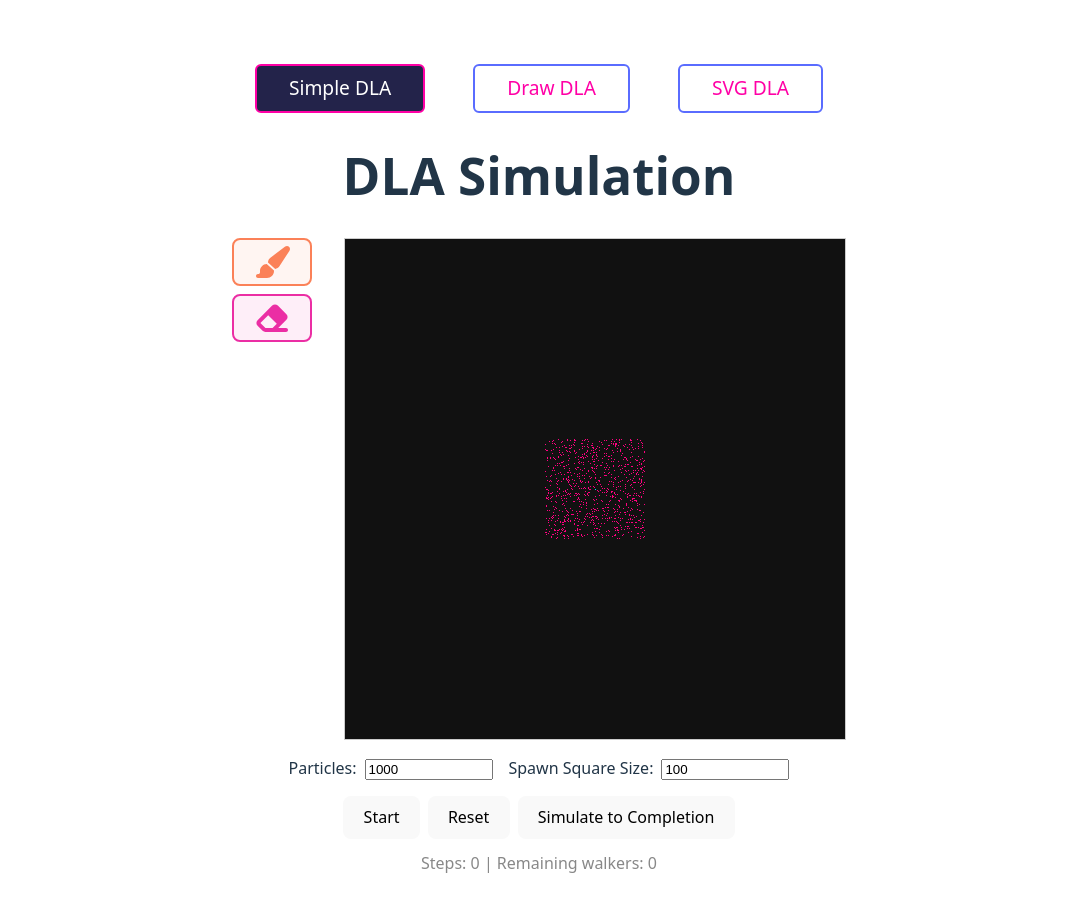
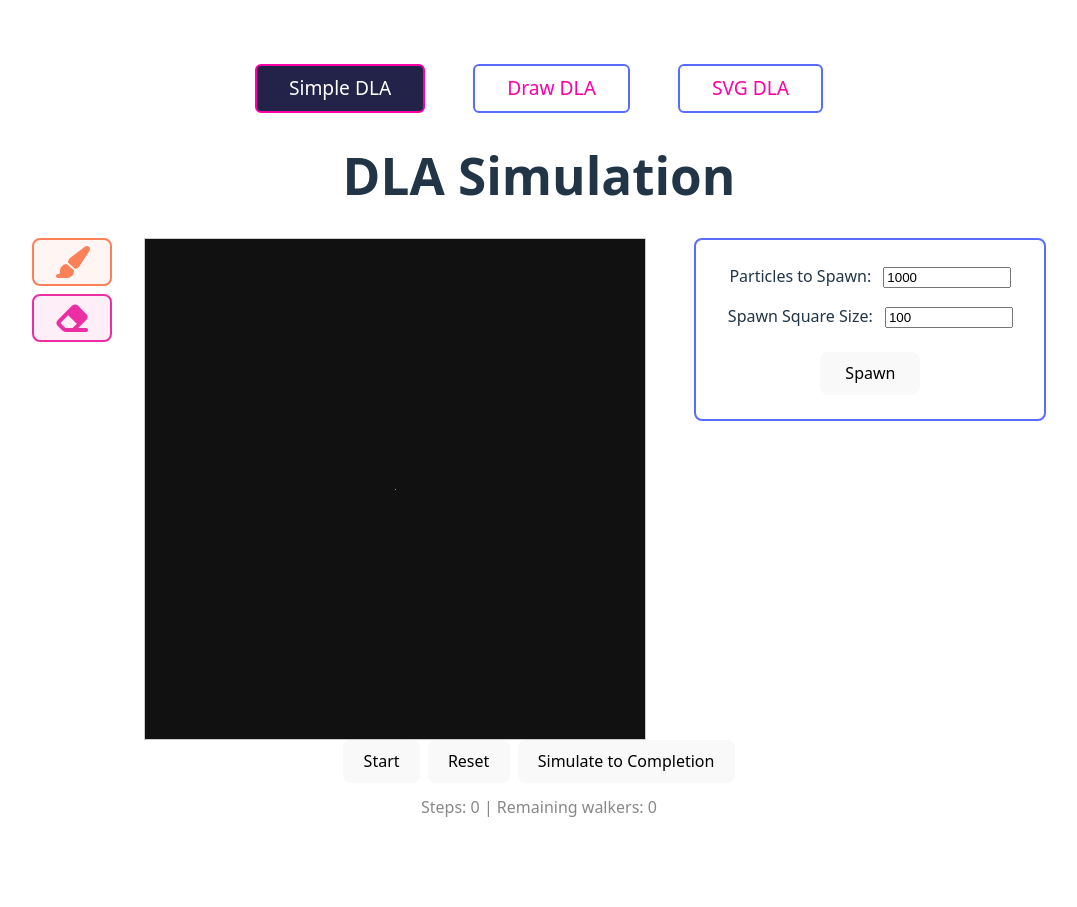
Before and after one commit to chriswininger/DLA-Studio-2025, a React (Vite) app: page /simple-2d-animated-dla in a window 1280 px wide. Shown: the whole page, without its empty margins (101-1178 px from the left). After the commit the page ends 851 px from the top, so only its background shows below. Built offline with nearby package versions, Linux system fonts and the light colour scheme.

Commit message:
beginning phase of shifting spwan to more manual control

```diff
--- a/src/dla/dla.ts
+++ b/src/dla/dla.ts
@@ -15,6 +15,7 @@ export interface DLAState {
 
 // Create initial DLA state
 export function createDLAState(width: number, height: number, numWalkers: number, spawnSquareSize?: number): DLAState {
+  console.log('createDLAState', width, height, numWalkers, spawnSquareSize);
   // Start with a single cluster point at the center
   const cluster = new Set<string>();
   const center = { x: Math.floor(width / 2), y: Math.floor(height / 2) };
--- a/src/tabs/Simple2DAnimatedDLA/simple-2d-animated-dla.tsx
+++ b/src/tabs/Simple2DAnimatedDLA/simple-2d-animated-dla.tsx
@@ -27,13 +27,15 @@ const Simple2DAnimatedDLA: React.FC = () => {
   const [isSimulating, setIsSimulating] = React.useState(false);
   const workerRef = React.useRef<Worker | null>(null);
 
-  // Initialize simulation when numParticles changes
+  // Only initialize cluster and walkers on first mount or reset
   useEffect(() => {
-    dlaStateRef.current = createDLAState(CANVAS_WIDTH, CANVAS_HEIGHT, numParticles, spawnSquareSize);
+    if (!dlaStateRef.current) {
+      dlaStateRef.current = createDLAState(CANVAS_WIDTH, CANVAS_HEIGHT, 0, spawnSquareSize);
       stepsRef.current = 0;
       draw();
+    }
     // eslint-disable-next-line react-hooks/exhaustive-deps
-  }, [numParticles, spawnSquareSize]);
+  }, []);
 
   // Draw function
   const draw = useCallback(() => {
@@ -161,6 +163,16 @@ const Simple2DAnimatedDLA: React.FC = () => {
     dispatch(setSelectedTool(tool));
   };
 
+  // Spawn new walkers and add to existing simulation
+  const handleSpawn = () => {
+    if (!dlaStateRef.current) return;
+    // Create new walkers
+    const newState = createDLAState(CANVAS_WIDTH, CANVAS_HEIGHT, numParticles, spawnSquareSize);
+    // Only take the new walkers, not the cluster
+    dlaStateRef.current.walkers = dlaStateRef.current.walkers.concat(newState.walkers);
+    draw();
+  };
+
   return (
     <div style={{ textAlign: 'center' }}>
       <h1>DLA Simulation</h1>
@@ -191,11 +203,12 @@ const Simple2DAnimatedDLA: React.FC = () => {
           height={CANVAS_HEIGHT}
           style={{ border: '1px solid #ccc', background: '#111' }}
         />
-      </div>
-      <div style={{ margin: '1em 0' }}>
-        <label>
-          Particles:
+        {/* Spawn controls */}
+        <div style={{ marginLeft: 48, border: '2px solid #5a6cff', borderRadius: 8, padding: 24, minWidth: 300 }}>
+          <div style={{ marginBottom: 16 }}>
+            <label htmlFor="dla-spawn-count">Particles to Spawn: </label>
             <input
+              id="dla-spawn-count"
               type="number"
               min={1}
               value={numParticles}
@@ -203,10 +216,11 @@ const Simple2DAnimatedDLA: React.FC = () => {
               disabled={isRunning}
               style={{ marginLeft: 8, width: 120 }}
             />
-        </label>
-        <label style={{ marginLeft: 16 }}>
-          Spawn Square Size:
+          </div>
+          <div style={{ marginBottom: 16 }}>
+            <label htmlFor="dla-spawn-size">Spawn Square Size: </label>
             <input
+              id="dla-spawn-size"
               type="number"
               min={1}
               value={spawnSquareSize}
@@ -214,7 +228,11 @@ const Simple2DAnimatedDLA: React.FC = () => {
               disabled={isRunning}
               style={{ marginLeft: 8, width: 120 }}
             />
-        </label>
+          </div>
+          <button onClick={handleSpawn} disabled={isRunning} style={{ marginTop: 8, width: 100 }}>
+            Spawn
+          </button>
+        </div>
       </div>
       <div>
         {!isRunning ? (
```
Lines whose indentation alone changed are shown as unchanged.
